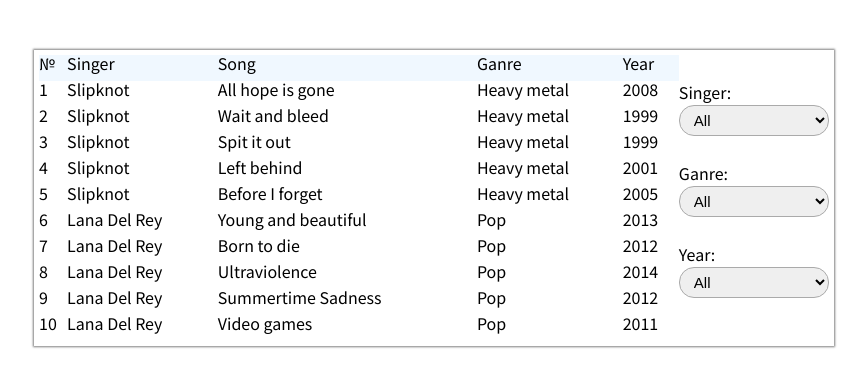
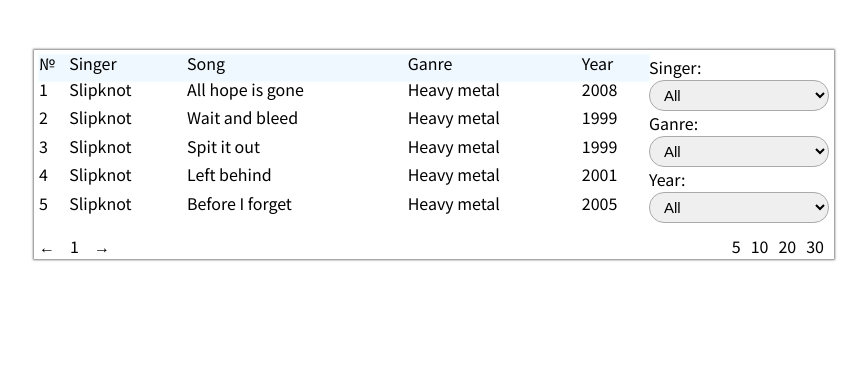
Before and after one commit to KarinaSakuta/Music, a React (Create React App) app: page / in a window 1280 px wide. Shown: the top 386 px of the page, without its empty margins (206-1073 px from the left). Built offline with nearby package versions, Linux system fonts and the light colour scheme.

Commit message:
add: pagination

```diff
--- a/src/components/Wrapper.js
+++ b/src/components/Wrapper.js
@@ -1,5 +1,7 @@
 import React, {Component} from 'react';
 import data from '../music.json';
+
+const PAGINATION_SIZES = [5, 10, 20, 30];
 
 export default class Wrapper extends Component {
   constructor() {
@@ -9,37 +11,178 @@
       filterBySinger: 'All',
       filterByGanre: 'All',
       filterByYear: 'All',
-      list: data
+      sortingParameter: 'None',
+      list: data,
+      currentPage: 1,
+      pageSize: 5,
     };
 
-    this.renderMusic = this.renderMusic.bind(this);
-    this.renderSingerOptions = this.renderSingerOptions.bind(this);
-    this.renderGanreOptions = this.renderGanreOptions.bind(this);
-    this.renderYearOptions = this.renderYearOptions.bind(this);
     this.onFilterChangeBySinger = this.onFilterChangeBySinger.bind(this);
     this.onFilterChangeByGanre = this.onFilterChangeByGanre.bind(this);
     this.onFilterChangeByYear = this.onFilterChangeByYear.bind(this);
-    this.unique = this.unique.bind(this);
-    this.filterMusic = this.filterMusic.bind(this);
+    this.onNextClick = this.onNextClick.bind(this);
+    this.onPrevClick = this.onPrevClick.bind(this);
+    this.onChangePageSize = this.onChangePageSize.bind(this);
+  }
+
+  getFilteredMusicList(musicList) {
+    if (this.state.filterBySinger !== 'All') {
+      musicList = musicList.filter(element => element.singer === this.state.filterBySinger);
+    }
+
+    if (this.state.filterByGanre !== 'All') {
+      musicList = musicList.filter(element => element.ganre === this.state.filterByGanre);
+    }
+
+    if (this.state.filterByYear !== 'All') {
+      musicList = musicList.filter(element => element.year === this.state.filterByYear);
+    }
+
+    return musicList;
+  }
+
+  getSortedMusicList(musicList) {
+    if (this.state.sortingParameter === 'None') {
+      return musicList;
+    }
+
+    return [...musicList].sort((element1, element2) => {
+      if (element1[this.state.sortingParameter] > element2[this.state.sortingParameter]) {
+        return 1;
+      }
+
+      if (element1[this.state.sortingParameter] < element2[this.state.sortingParameter]) {
+        return -1;
+      }
+
+      return 0;
+    });
+  }
+
+  getPaginatedMusicList(musicList) {
+    let startIndex = (this.state.currentPage - 1) * this.state.pageSize;
+    let endIndex = startIndex + this.state.pageSize;
+
+    return musicList.slice(startIndex, endIndex);
+  }
+
+  getFormattedMusicList(musicList) {
+    const filteredList = this.getFilteredMusicList(musicList);
+    const sortedMusicList = this.getSortedMusicList(filteredList);
+    const paginatedMusicList = this.getPaginatedMusicList(sortedMusicList);
+
+    return paginatedMusicList;
+  }
+
+  getMaxPage() {
+    return this.state.list.music.length / this.state.pageSize;
+  }
+
+  unique(arr) {
+    let result = [];
+
+    for (let str of arr) {
+      if (!result.includes(str)) {
+        result.push(str);
+      }
+    }
+
+    return result;
+  }
+
+  onFilterChangeBySinger(event) {
+    this.setState({ filterBySinger: event.target.value });
+  }
+
+  onFilterChangeByGanre(event) {
+    this.setState({ filterByGanre: event.target.value });
+  }
+
+  onFilterChangeByYear(event) {
+    this.setState({ filterByYear: event.target.value });
+  }
+
+  onSortingChange(sortingParameter) {
+    this.setState({ sortingParameter });
+  }
+
+  onPrevClick() {
+    if (this.state.currentPage - 1 === 0) {
+      return;
+    }
+
+    this.setState({
+      currentPage: this.state.currentPage - 1,
+    });
+  }
+
+  onNextClick() {
+    if (this.state.currentPage + 1 > this.getMaxPage()) {
+      return;
+    }
+
+    this.setState({
+      currentPage: this.state.currentPage + 1,
+    });
+  }
+
+  onChangePageSize(pageSize) {
+    this.setState({ pageSize });
+  }
+
+  renderSingerOptions() {
+    let singerArray = data.music.map((singerElement) => {
+      return singerElement.singer;
+    });
+
+    singerArray = this.unique(singerArray);
+
+    return singerArray.map((singerElement, index) => {
+      return (
+        <option key={index} className="wrapper__filter-option" value={singerElement}>{singerElement}</option>
+      );
+    });
+  }
+
+  renderGanreOptions() {
+    let ganreArray = data.music.map((ganreElement) => {
+      return ganreElement.ganre;
+    });
+
+    ganreArray = this.unique(ganreArray);
+
+    return ganreArray.map((ganreElement, index) => {
+      return (
+        <option key={index} className="wrapper__filter-option" value={ganreElement}>{ganreElement}</option>
+      );
+    });
+  }
+
+  renderYearOptions() {
+    let yearArray = data.music.map((yearElement) => {
+      return yearElement.year;
+    });
+
+    yearArray = this.unique(yearArray);
+
+    yearArray = yearArray.sort(function(a, b) {
+      return a - b;
+    });
+
+    return yearArray.map((yearElement, index) => {
+      return (
+        <option key={index} className="wrapper__filter-option" value={yearElement}>{yearElement}</option>
+      );
+    });
   }
 
   renderMusic() {
-    let sortedList = this.state.list.music;
-    if (this.state.filterBySinger !== 'All') {
-      sortedList = sortedList.filter(element => element.singer === this.state.filterBySinger);
-    }
+    let musicList = this.state.list.music;
+    const formattedMusicList = this.getFormattedMusicList(musicList);
 
-    if (this.state.filterByGanre !== 'All') {
-      sortedList = sortedList.filter(element => element.ganre === this.state.filterByGanre);
-    }
-
-    if (this.state.filterByYear !== 'All') {
-      sortedList = sortedList.filter(element => element.year === this.state.filterByYear);
-    }
-
-    return sortedList.map((musicElement, indexOfMusicElement) => {
+    return formattedMusicList.map((musicElement, indexOfMusicElement) => {
         return (
-          <tr className="wrapper__table-row">
+          <tr key={indexOfMusicElement} className="wrapper__table-row">
             <td className="wrapper__table-cell">
               <p className="wrapper__table-text">{indexOfMusicElement + 1}</p>
             </td>
@@ -60,110 +203,31 @@
     });
   }
 
-  unique(arr) {
-    let result = [];
-
-    for (let str of arr) {
-      if (!result.includes(str)) {
-        result.push(str);
-      }
-    }
-
-    return result;
-  }
-
-
-  renderSingerOptions() {
-    let singerArray = data.music.map((singerElement) => {
-      return singerElement.singer;
-    });
-
-    singerArray = this.unique(singerArray);
-
-    return singerArray.map((singerElement) => {
+  renderPaginationSizes() {
+    return PAGINATION_SIZES.map((paginationSize, index) => {
       return (
-        <option className="wrapper__filter-option" value={singerElement}>{singerElement}</option>
+        <div key={index} className="wrapper__pagination-size" onClick={() => this.onChangePageSize(paginationSize)}>{paginationSize}</div>
       );
     });
   }
 
-  renderGanreOptions() {
-    let ganreArray = data.music.map((ganreElement) => {
-      return ganreElement.ganre;
-    });
-
-    ganreArray = this.unique(ganreArray);
-
-    return ganreArray.map((ganreElement) => {
+  renderPagination() {
     return (
-        <option className="wrapper__filter-option" value={ganreElement}>{ganreElement}</option>
+      <div className="wrapper__pagination">
+          <div className="wrapper__pagination-container">
+            <div className="wrapper__pagination-prev" onClick={this.onPrevClick}>←</div>
+            <div className="wrapper__pagination-current">{this.state.currentPage}</div>
+            <div className="wrapper__pagination-next" onClick={this.onNextClick}>→</div>
+          </div>
+          <div className="wrapper__pagination-container">
+            {this.renderPaginationSizes()}
+          </div>
+      </div>
     );
-    });
   }
 
-  renderYearOptions() {
-    let yearArray = data.music.map((yearElement) => {
-      return yearElement.year;
-    });
-
-    yearArray = this.unique(yearArray);
-
-    yearArray = yearArray.sort(function(a, b) {
-      return a - b;
-    });
-
-    return yearArray.map((yearElement) => {
+  renderFilters() {
     return (
-        <option className="wrapper__filter-option" value={yearElement}>{yearElement}</option>
-      );
-    });
-  }
-
-
-  onFilterChangeBySinger(event) {
-    this.setState({ filterBySinger: event.target.value });
-  }
-
-  onFilterChangeByGanre(event) {
-    this.setState({ filterByGanre: event.target.value });
-  }
-
-  onFilterChangeByYear(event) {
-    this.setState({ filterByYear: event.target.value });
-  }
-
-  filterMusic() {
-
-  }
-
-  render() {
-    return (
-      <div className="wrapper">
-        <table className="wrapper__table">
-          <thead className="wrapper__table-head">
-            <tr className="wrapper__table-row">
-              <td className="wrapper__table-cell">
-                <p className="wrapper__table-text">№</p>
-              </td>
-              <td className="wrapper__table-cell">
-                <p className="wrapper__table-text">Singer</p>
-              </td>
-              <td className="wrapper__table-cell">
-                <p className="wrapper__table-text">Song</p>
-              </td>
-              <td className="wrapper__table-cell">
-                <p className="wrapper__table-text">Ganre</p>
-              </td>
-              <td className="wrapper__table-cell">
-                <p className="wrapper__table-text">Year</p>
-              </td>
-            </tr>
-          </thead>
-          <tbody className="wrapper__table-body">
-            {this.renderMusic()}
-          </tbody>
-        </table>
-
       <div className="wrapper__filter">
         <label className="wrapper__filter-label">
           Singer:
@@ -187,6 +251,52 @@
           </select>
         </label>
       </div>
+    );
+  }
+
+  renderTableHead() {
+    return (
+      <thead className="wrapper__table-head">
+        <tr className="wrapper__table-row">
+          <td className="wrapper__table-cell">
+            <p className="wrapper__table-text">№</p>
+          </td>
+          <td className="wrapper__table-cell" onClick={() => this.onSortingChange('singer')}>
+            <p className="wrapper__table-text">Singer</p>
+          </td>
+          <td className="wrapper__table-cell" onClick={() => this.onSortingChange('song')}>
+            <p className="wrapper__table-text">Song</p>
+          </td>
+          <td className="wrapper__table-cell" onClick={() => this.onSortingChange('ganre')}>
+            <p className="wrapper__table-text">Ganre</p>
+          </td>
+          <td className="wrapper__table-cell" onClick={() => this.onSortingChange('year')}>
+            <p className="wrapper__table-text">Year</p>
+          </td>
+        </tr>
+      </thead>
+    );
+  }
+
+  renderTable() {
+    return (
+      <table className="wrapper__table">
+        {this.renderTableHead()}
+        <tbody className="wrapper__table-body">
+          {this.renderMusic()}
+        </tbody>
+      </table>
+    );
+  }
+
+  render() {
+    return (
+      <div className="wrapper">
+        <div className="wrapper__container">
+          {this.renderTable()}
+          {this.renderFilters()}
+        </div>
+        {this.renderPagination()}
       </div>
     );
   }
--- a/src/css/main.css
+++ b/src/css/main.css
@@ -1,3 +1,52 @@
+.wrapper {
+  margin: 50px auto 0 auto;
+  padding: 5px;
+  max-width: 800px;
+  box-shadow: 0 0 2px 1px rgba(0, 0, 0, 0.5); }
+  .wrapper__container {
+    display: flex;
+    flex-direction: row; }
+  .wrapper__table {
+    width: 100%; }
+  .wrapper__table-head {
+    background-color: aliceblue;
+    box-shadow: 0 0 2px 1px rgba(239, 250, 255, 0.87); }
+  .wrapper__table-cell {
+    padding-bottom: 10px; }
+  .wrapper__filter {
+    max-width: 180px; }
+  .wrapper__filter-select {
+    width: 100%; }
+  .wrapper__filter-label {
+    margin-top: 25px;
+    line-height: 25px; }
+  .wrapper__pagination {
+    margin-top: 15px;
+    display: flex;
+    flex-direction: row;
+    justify-content: space-between; }
+  .wrapper__pagination-prev {
+    margin-right: 15px; }
+    .wrapper__pagination-prev:hover {
+      color: cornflowerblue;
+      cursor: pointer; }
+  .wrapper__pagination-next {
+    margin-left: 15px; }
+    .wrapper__pagination-next:hover {
+      color: cornflowerblue;
+      cursor: pointer; }
+  .wrapper__pagination-current:hover {
+    color: cornflowerblue;
+    cursor: default; }
+  .wrapper__pagination-container {
+    display: flex;
+    flex-direction: row; }
+  .wrapper__pagination-size {
+    padding: 0 5px; }
+    .wrapper__pagination-size:hover {
+      color: cornflowerblue;
+      cursor: pointer; }
+
 * {
   box-sizing: border-box;
   margin: 0;
@@ -14,26 +63,4 @@
   padding: 5px 10px;
   font-size: 15px; }
 
-.wrapper {
-  display: flex;
-  flex-direction: row;
-  margin: 50px auto 0 auto;
-  padding: 5px;
-  max-width: 800px;
-  box-shadow: 0 0 2px 1px rgba(0, 0, 0, 0.5); }
-  .wrapper__table {
-    width: 100%; }
-  .wrapper__table-head {
-    background-color: aliceblue; }
-  .wrapper__table-cell {
-    padding-bottom: 10px; }
-  .wrapper__filter {
-    display: flex;
-    flex-direction: column; }
-  .wrapper__filter-select {
-    width: 100%; }
-  .wrapper__filter-label {
-    margin-top: 25px;
-    line-height: 25px; }
-
 /*# sourceMappingURL=main.css.map */
--- a/src/scss/components/main.scss
+++ b/src/scss/components/main.scss
@@ -1,4 +1,5 @@
 @import "mixins.scss";
+@import "wrapper.scss";
 
 * {
     box-sizing: border-box;
@@ -18,32 +19,3 @@
     padding: 5px 10px;
     font-size: 15px;
 }
-
-.wrapper {
-    display: flex;
-    flex-direction: row;
-    margin: 50px auto 0 auto;
-    padding: 5px;
-    max-width: 800px;
-    box-shadow: 0 0 2px 1px rgba(0,0,0,0.5);
-    &__table {
-        width: 100%;
-    }
-    &__table-head {
-        background-color: aliceblue;
-    }
-    &__table-cell {
-        padding-bottom: 10px;
-    }
-    &__filter {
-        display: flex;
-        flex-direction: column;
-    }
-    &__filter-select {
-        width: 100%;
-    }
-    &__filter-label {
-        margin-top: 25px;
-        line-height: 25px;
-    }
-}
--- /dev/null
+++ b/src/scss/components/wrapper.scss
@@ -0,0 +1,68 @@
+.wrapper {
+    margin: 50px auto 0 auto;
+    padding: 5px;
+    max-width: 800px;
+    box-shadow: 0 0 2px 1px rgba(0,0,0,0.5);
+
+    &__container {
+        display: flex;
+        flex-direction: row;
+    }
+    &__table {
+        width: 100%;
+    }
+    &__table-head {
+        background-color: aliceblue;
+        box-shadow: 0 0 2px 1px rgba(239, 250, 255, 0.87);
+    }
+    &__table-cell {
+        padding-bottom: 10px;
+    }
+    &__filter {
+        max-width: 180px;
+    }
+    &__filter-select {
+        width: 100%;
+    }
+    &__filter-label {
+        margin-top: 25px;
+        line-height: 25px;
+    }
+    &__pagination {
+        margin-top: 15px;
+        display: flex;
+        flex-direction: row;
+        justify-content: space-between;
+    }
+    &__pagination-prev {
+        margin-right: 15px;
+        &:hover {
+            color: cornflowerblue;
+            cursor: pointer;
+        }
+    }
+    &__pagination-next {
+        margin-left: 15px;
+        &:hover {
+            color: cornflowerblue;
+            cursor: pointer;
+        }
+    }
+    &__pagination-current {
+        &:hover {
+            color: cornflowerblue;
+            cursor: default;
+        }
+    }
+    &__pagination-container {
+        display: flex;
+        flex-direction: row;
+    }
+    &__pagination-size {
+        padding: 0 5px;
+        &:hover {
+            color: cornflowerblue;
+            cursor: pointer;
+        }
+    }
+}
```
Also changed, not shown: 1 other file (tests, documents, lock files or other folders). Lines whose indentation alone changed are shown as unchanged.
